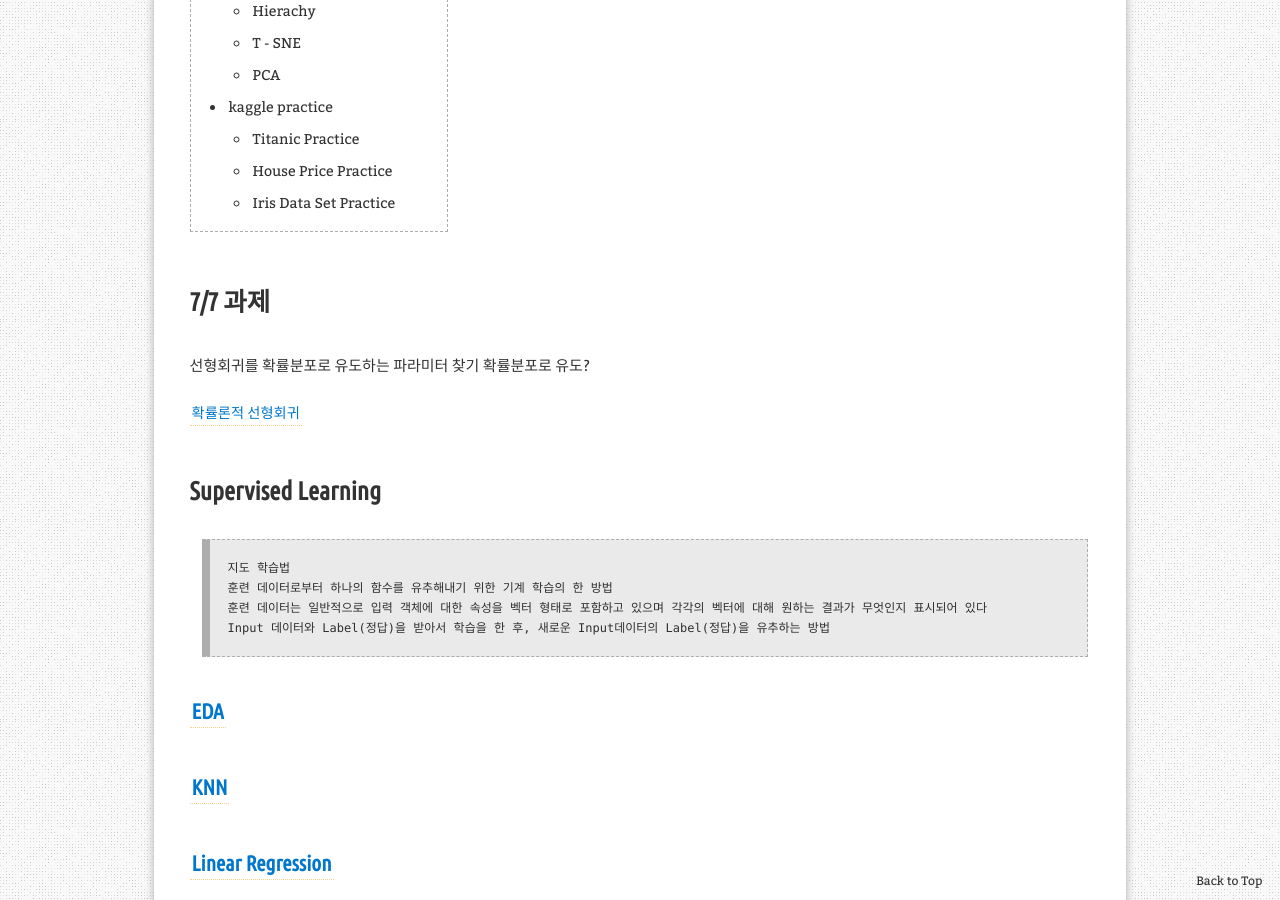
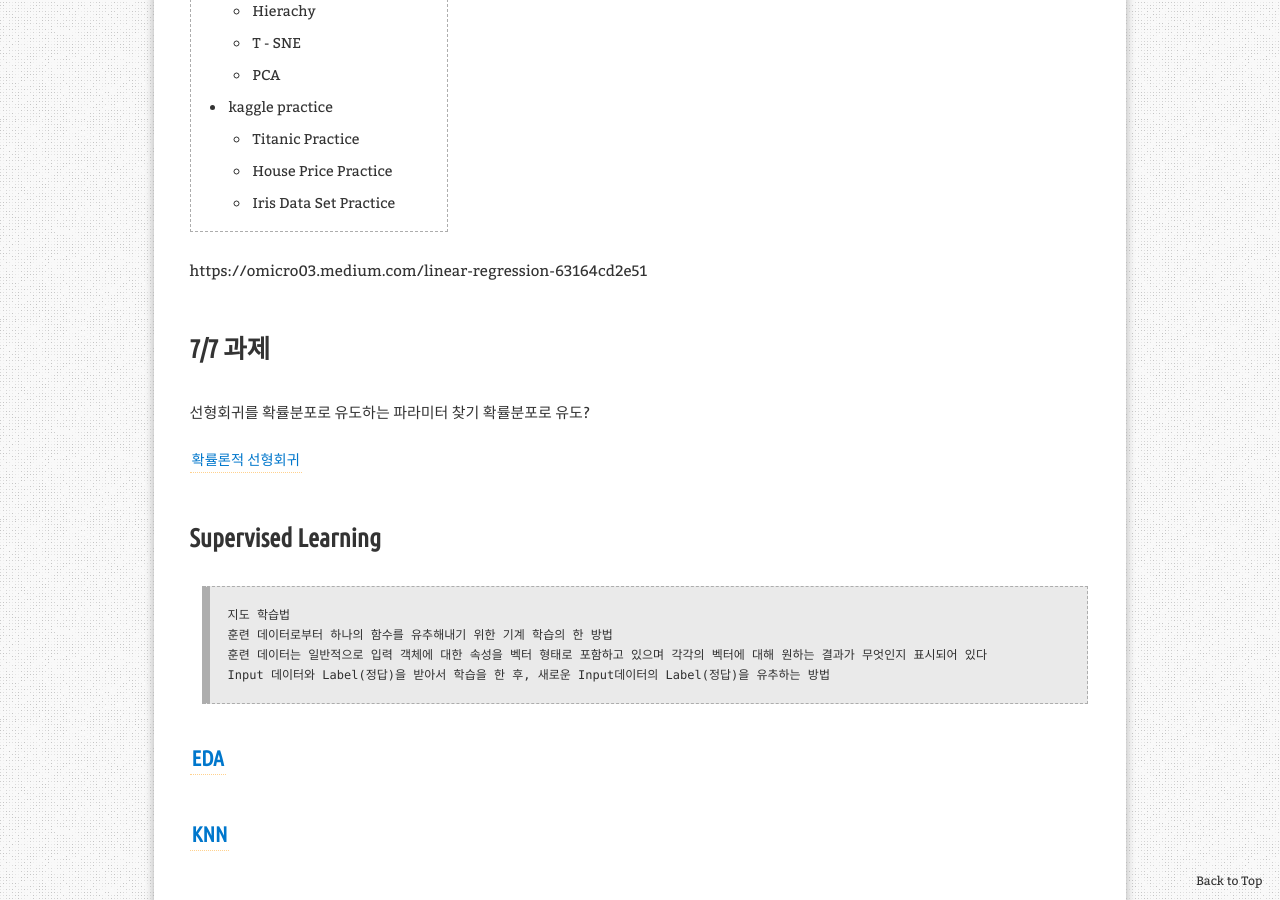
Before and after one commit to aristohyun/aristohyun.github.io, a Jekyll site: the page built from _posts/2021-12-31-Machine-Learing-Contents.md, in a window 1280 px wide and 900 px high, scrolled down 879 px. Built offline with Jekyll 4.4.1, drawn with Linux system fonts in a browser that asks for light colours; comment, search, counter and statistics services are not loaded; part of the change alters nothing that is shown.

Commit message:
Update 2021-12-31-Machine-Learing-Contents.md

```diff
--- a/_posts/2021-12-31-Machine-Learing-Contents.md
+++ b/_posts/2021-12-31-Machine-Learing-Contents.md
@@ -12,7 +12,7 @@ redirect_from:
 * Kramdown table of contents
 {:toc .toc}
 
-
+https://omicro03.medium.com/linear-regression-63164cd2e51
 # 7/7 과제
 선형회귀를 확률분포로 유도하는 파라미터 찾기
 확률분포로 유도?
```
